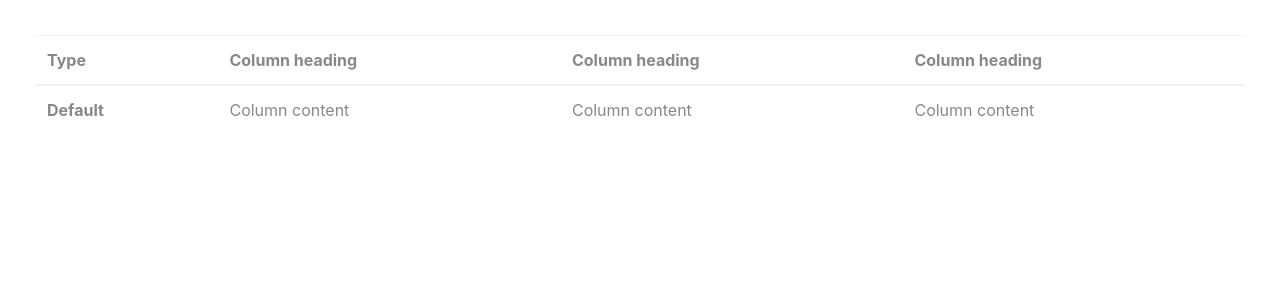
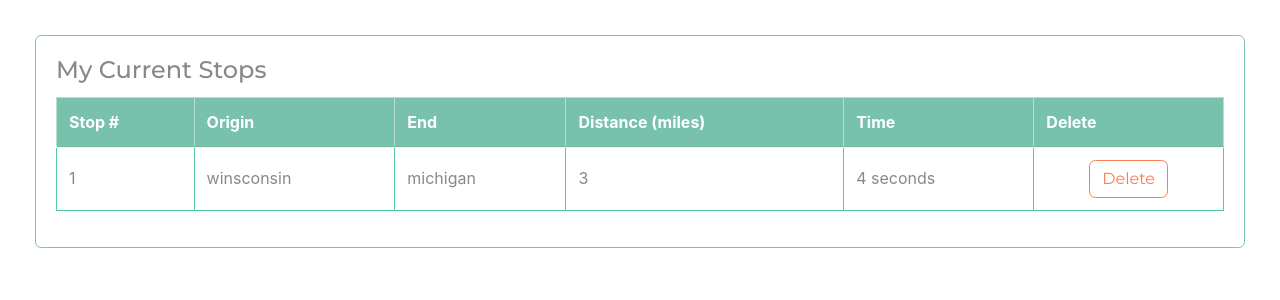
Before and after one commit to adrikubicz/W21-CSIS697-Project2, a Flask app: page /trip in a window 1280 px wide. Shown: the part 56-356 px from the top of the page. Run offline with Flask 2, Linux system fonts and the light colour scheme; parts of the project's set-up code (start-up, migrations or seed data) failed here and were passed over.

Commit message:
update trip

```diff
--- a/app.py
+++ b/app.py
@@ -28,7 +28,9 @@ def index():
 
 @app.route('/trip',methods=['POST','GET'])
 def trip_details():
-    return render_template("trip.html")
+    data = []
+    data.append({"id":1, "origin":"winsconsin","end":"michigan","distance":3,"time":"4 seconds"})
+    return render_template("trip.html", data = data)
     #this should return a page showing details of a trip with the above id.
     # The page should have  a title , followed by a form to add a new stop to the above trip
     # and a table view of current stops in this specific trip.
--- a/templates/base.html
+++ b/templates/base.html
@@ -6,6 +6,7 @@
     <meta name="viewport" content="width=device-width, initial-scale=1.0">
     <link rel="stylesheet" href="https://bootswatch.com/4/minty/bootstrap.css">
     <title>{% block title %}{% endblock %}</title>
+    {% block style %}<style></style>{% endblock %}
 </head>
 <body>
     <nav class="navbar navbar-expand-lg navbar-dark bg-primary">
--- a/templates/trip.html
+++ b/templates/trip.html
@@ -1,24 +1,72 @@
 {% extends "base.html" %}
+
 {% block title %}
 Modify Trip
 {% endblock %}
+
+{% block style %}
+<style>
+    table {
+        border-collapse: collapse;
+        border:1px solid #000;
+    }
+
+    table td {
+        border-left: 1px solid #56cc9d;
+        border-right: 1px solid #56cc9d;
+    }
+    table th {
+        border-left: 1px solid #56cc9d;
+        border-right: 1px solid #56cc9d;
+    }
+    table tr {
+        border-top: 1px solid #56cc9d;
+        border-bottom: 1px solid #56cc9d;
+    }
+
+</style>
+{% endblock %}
+
 {% block body %}
-<table class="table table-hover">
+<div class="card border-primary mb-3">
+    <div class="card-body">
+        <h4 class="card-title">My Current Stops</h4>
+        <table class="table table-hover, center">
             <thead>
-      <tr>
-        <th scope="col">Type</th>
-        <th scope="col">Column heading</th>
-        <th scope="col">Column heading</th>
-        <th scope="col">Column heading</th>
+                <tr class="table-primary">
+                    <th scope="col">Stop #</th>
+                    <th scope="col">Origin</th>
+                    <th scope="col">End</th>
+                    <th scope="col">Distance (miles)</th>
+                    <th scope="col">Time</th>
+                    <th scope="col">Delete</th>
                 </tr>
             </thead>
             <tbody>
+                {% for row in data %}
                 <tr>
-        <th scope="row">Default</th>
-        <td>Column content</td>
-        <td>Column content</td>
-        <td>Column content</td>
+                    <td style="position: relative;transform: translateY(10%);">
+                        {{row["id"]}}
+                    </td>
+                    <td style="position: relative;transform: translateY(10%);">
+                        {{row["origin"]}}
+                    </td>
+                    <td style="position: relative;transform: translateY(10%);">
+                        {{row["end"]}}
+                    </td>
+                    <td style="position: relative;transform: translateY(10%);">
+                        {{row["distance"]}}
+                    </td>
+                    <td style="position: relative;transform: translateY(10%);">
+                        {{row["time"]}}
+                    </td>
+                    <td style="text-align: center;">
+                        <button type="button" class="btn btn-outline-danger">Delete</button>
+                    </td>
                 </tr>
+                {% endfor %}
             </tbody>
         </table>
+    </div>
+</div>
 {% endblock %}
```
Lines whose indentation alone changed are shown as unchanged.
